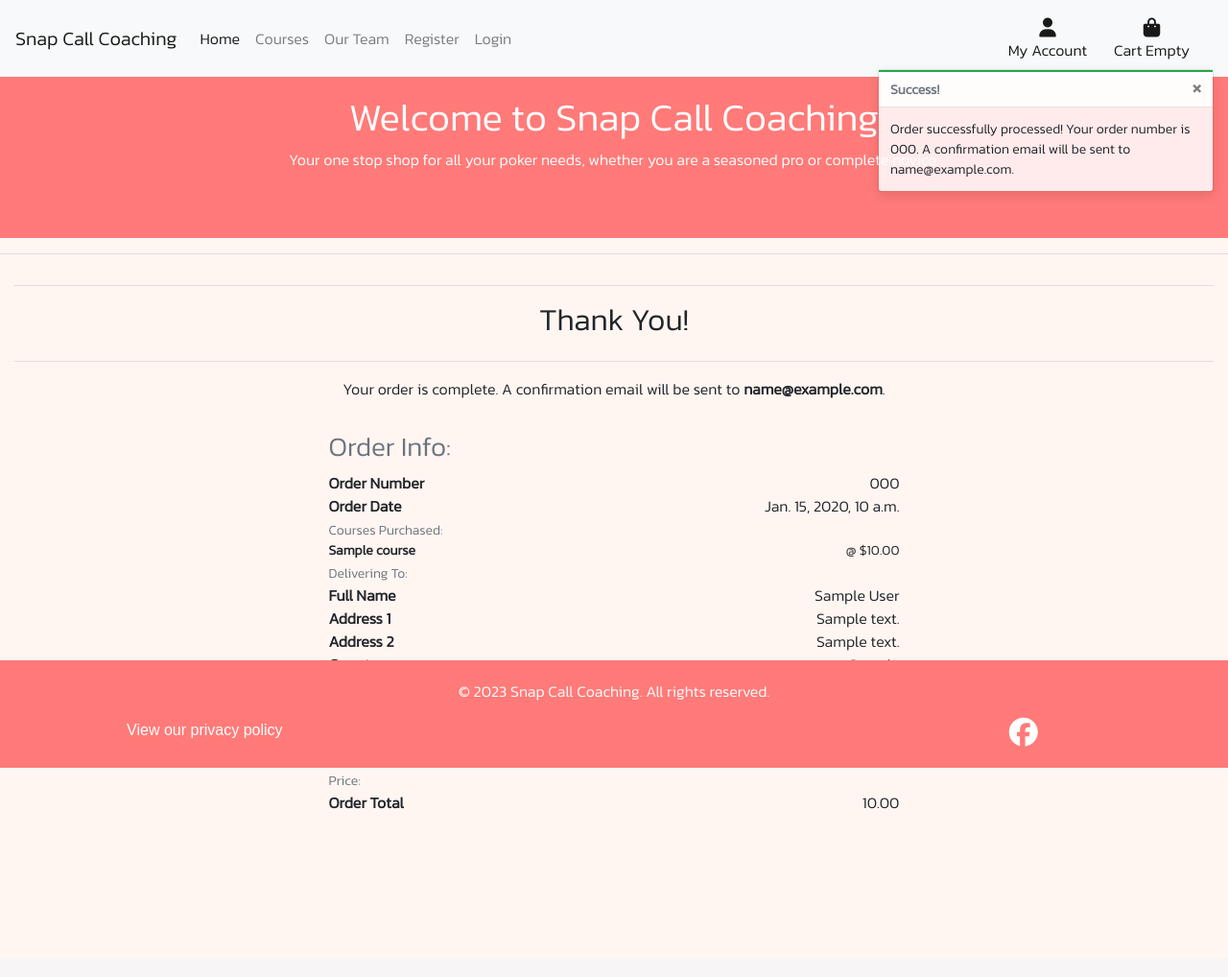
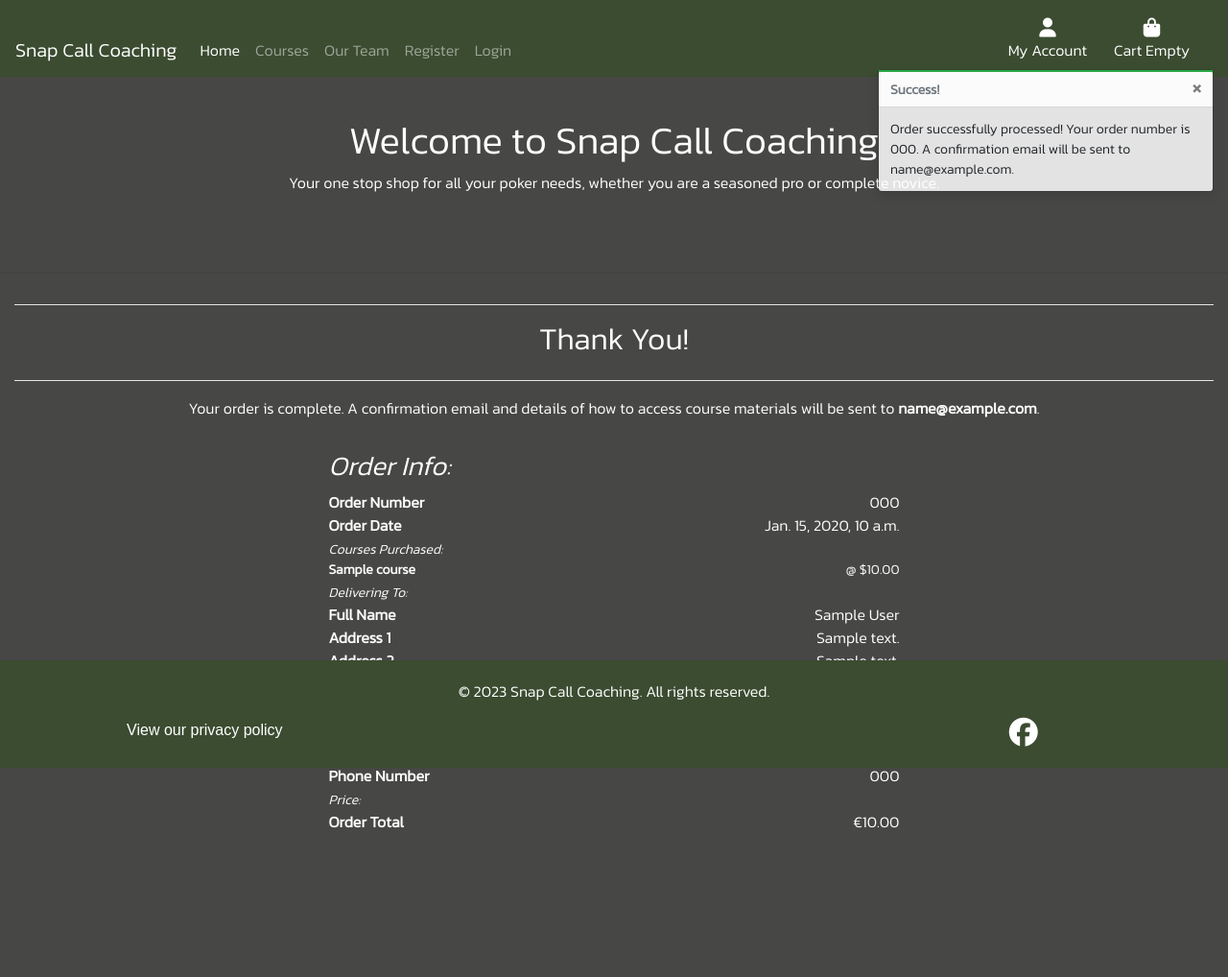
Before and after one commit to tomkelly111/Snap-Call-Coaching, a Django app: page /checkout/checkout_success/000 in a window 1280 px wide. Shown: the whole page at 96% size. Before the commit the page ends 843 px from the top, so only its background shows below. Run offline with Django 3.2, Linux system fonts and the light colour scheme; tables that the repository leaves empty hold one stand-in row (values such as "Sample post"); some libraries are stand-ins or nearby versions.

Commit message:
update color scheme

```diff
--- a/checkout/static/checkout/css/checkout.css
+++ b/checkout/static/checkout/css/checkout.css
@@ -1,3 +1,11 @@
+.checkout {
+    color: white;
+}
+
+.checkout hr {
+    background-color: white;
+}
+
 .StripeElement,
 .stripe-style-input {
     box-sizing: border-box;
@@ -6,7 +14,7 @@
     border: 1px solid transparent;
     border-radius: 4px;
     background-color: white;
-    box-shadow: 0 1px 3px 0 #e6ebf1;
+    box-shadow: 0 1px 3px 0 #ffffff;
     -webkit-transition: box-shadow 150ms ease;
     transition: box-shadow 150ms ease;
 }
@@ -14,7 +22,7 @@
 .StripeElement--focus,
 .stripe-style-input:focus,
 .stripe-style-input:active {
-    box-shadow: 0 1px 3px 0 #cfd7df;
+    box-shadow: 0 1px 3px 0 #ffffff;
 }
 
 .StripeElement--invalid {
@@ -36,7 +44,7 @@
     left: 0;
     width: 100%;
     height: 100%;
-    background: rgba(184, 23, 23, 0.85);
+    background: rgba(59,76, 49, 0.85);
     z-index: 9999;
 }
 
--- a/checkout/templates/checkout/checkout_success.html
+++ b/checkout/templates/checkout/checkout_success.html
@@ -7,14 +7,14 @@
 <!-- block content -->
 
 {% block content %}
-<div class="container-fluid">
+<div class="container-fluid checkout">
   <div class="row">
     <div class="col  text-center">
       <hr />
       <h2 class="mb-4">Thank You!</h2>
       <hr />
       <p>
-        Your order is complete. A confirmation email will be sent to
+        Your order is complete. A confirmation email and details of how to access course materials will be sent to
         <strong>{{ order.email }}</strong>.
       </p>
     </div>
@@ -24,7 +24,7 @@
     <div class="col-12 col-md-6">
         <div class="row">
             <div class="col">
-                <h3 class="text-muted">Order Info:</h3>
+                <h3 class="font-italic">Order Info:</h3>
             </div>
         </div>
 
@@ -48,7 +48,7 @@
 
         <div class="row">
             <div class="col">
-                <small class="text-muted">Courses Purchased:</small>
+                <small class="font-italic">Courses Purchased:</small>
             </div>
         </div>
 
@@ -67,7 +67,7 @@
 
         <div class="row">
             <div class="col">
-                <small class="text-muted">Delivering To:</small>
+                <small class="font-italic">Delivering To:</small>
             </div>
         </div>
 
@@ -151,7 +151,7 @@
 
         <div class="row">
             <div class="col">
-                <small class="text-muted">Price:</small>
+                <small class="font-italic">Price:</small>
             </div>
         </div>
 
@@ -160,7 +160,7 @@
                 <p class="mb-0 text-black font-weight-bold">Order Total</p>
             </div>
             <div class="col-12 col-md-8 text-md-right">
-                <p class="mb-0">{{ order.order_total }}</p>
+                <p class="mb-0">€{{ order.order_total }}</p>
             </div>
         </div>
     </div>
--- a/static/css/base.css
+++ b/static/css/base.css
@@ -4,9 +4,13 @@
 body {
     height: 100%;
     font-family: 'Kanit', sans-serif;
-    background-color: #FFF6F2;
+    background-color: #474746;
     margin-bottom: 150px;
     background: linear-gradient (rgba(255, 246, 242, 0.9), rgba(255, 246, 242, 0.9)), url('/media/playing-cards-background.jpg');
+}
+
+.bg-dark {
+    background-color: #3B4C31 !important;
 }
 
 /* base.html styling  */
@@ -14,7 +18,7 @@ body {
     padding: 50px;
     text-align: center;
     color: white;
-    background: #FF7A78;
+    background: #474746;
     min-height: 200px;
     max-height: 300px;
 }
@@ -31,19 +35,18 @@ body {
     width: 370px;
     height: 370px;
     border-radius: 50%;
-    border: 5px solid white;
     display: flex;
     align-items: center;
     justify-content: center;
     background: url('/media/aces.jpg') center/cover;
     margin-top: 20px;
     margin-bottom: 20px;
+    box-shadow: 0 0 20px rgba(255, 255, 255, 0.5);
 }
 
 .rectangle-text {
     width: 90%;
     min-height: 350px;
-    border: 5px solid white;
     padding: 5%;
     display: flex;
     align-items: center;
@@ -52,6 +55,7 @@ body {
     margin-top: 20px;
     margin-bottom: 20px;
     color: white;
+    box-shadow: 0 0 20px rgba(255, 255, 255, 0.5);
 }
 
 .box-text {
@@ -149,7 +153,7 @@ body {
     height: 100%;
     object-fit: cover;
     opacity: 0.5;
-    box-shadow: 0 0 20px rgb(0, 0, 0);
+    box-shadow: 0 0 10px rgb(255, 255, 255);
 }
 
 .overlay {
@@ -236,14 +240,14 @@ body {
 
 /* Footer styling */
 footer {
-    background-color: red;
+    background-color: #3B4C31;
     padding: 20px 0;
     text-align: center;
     position: fixed;
     bottom: 0;
     width: 100%;
     color: white;
-    background: #FF7A78;
+    background: #3B4C31;
 }
 
 .privacy-policy {
@@ -272,10 +276,10 @@ footer {
 
 /* Allauth form formatting */
 
-.allauth-form-inner-content p {
+.allauth-form-inner-content p, h1, a {
     margin-top: 1.5rem;
     /* mt-4 */
-    color: #6c757d;
+    color: #ffffff
     /* text-secondary */
 }
 
@@ -304,7 +308,7 @@ footer {
     -moz-user-select: none;
     -ms-user-select: none;
     user-select: none;
-    background-color: #000;
+    background-color: #3B4C31;
     border: 1px solid #000;
     padding: .375rem .75rem;
     font-size: 1rem;
@@ -323,6 +327,6 @@ footer {
 }
 
 .allauth-form-inner-content a {
-    color: #17a2b8;
+    color: white;
     /* text-info */
 }
--- a/templates/base.html
+++ b/templates/base.html
@@ -40,7 +40,7 @@
   </head>
 
   <body>
-    <nav class="navbar navbar-expand-lg navbar-light bg-light fixed-top">
+    <nav class="navbar navbar-expand-lg navbar-dark bg-dark fixed-top">
       <a class="navbar-brand" href="#">Snap Call Coaching</a>
       <button
         class="navbar-toggler"
```
Also changed, not shown: checkout/templates/checkout/checkout.html (+6 -6 lines), courses/templates/courses/course_detail.html (+6 -6 lines).
